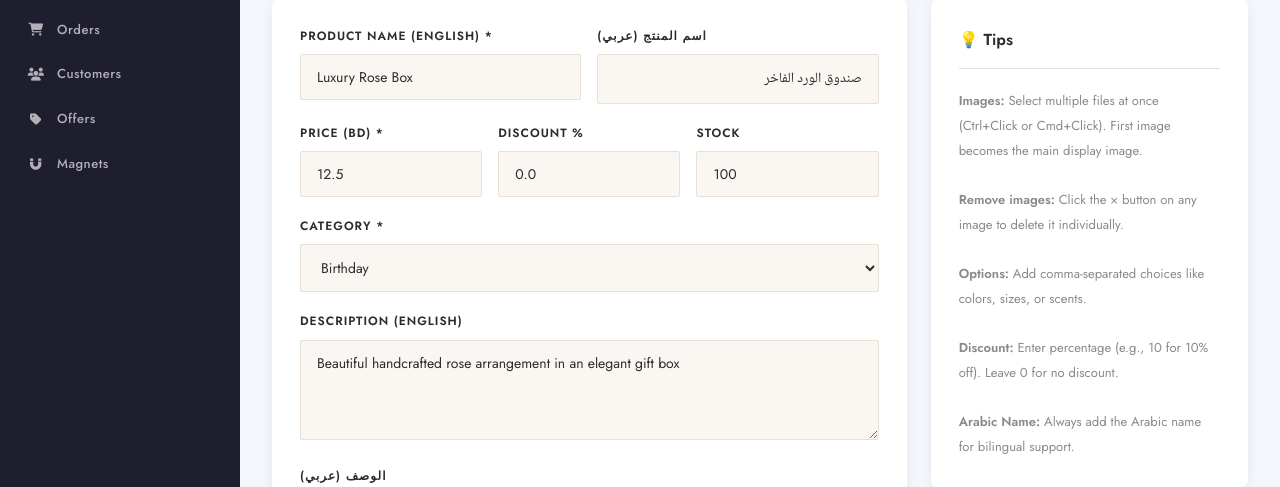
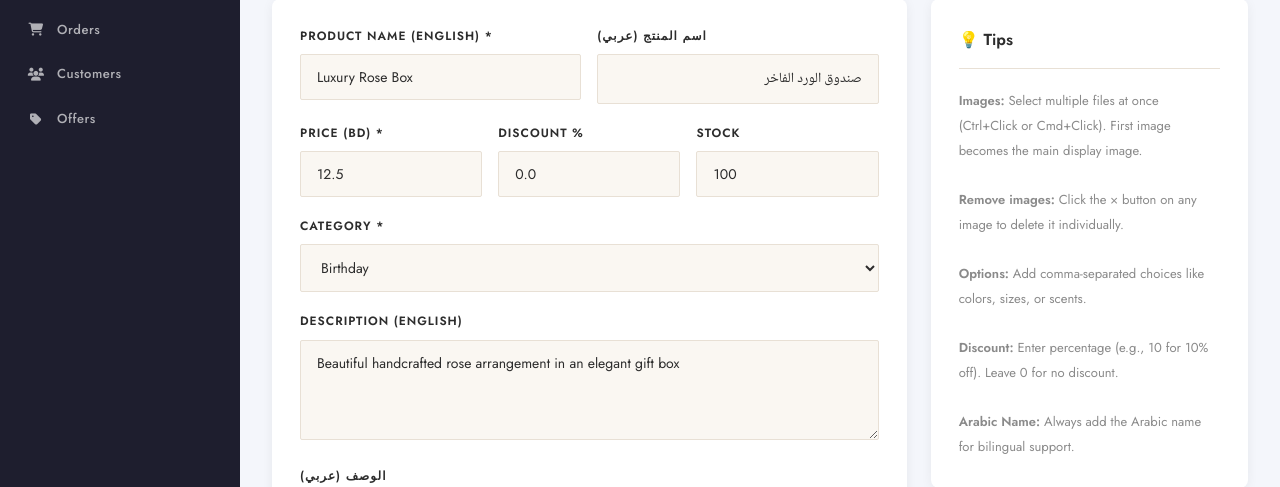
Before and after one commit to fatimax225/jujitsu-store, a Flask app: template templates/admin/product_form.html in a window 1280 px wide. Shown: the part 166-653 px from the top of the page. Run offline with Flask 3, Linux system fonts and the light colour scheme; the template is opened without the code that fills it: values that come from a table or form of the project are taken from there, others are empty.

Commit message:
Update base.html

```diff
--- a/templates/admin/base.html
+++ b/templates/admin/base.html
@@ -39,9 +39,6 @@
         <a href="{{ url_for('admin_offers') }}" class="{{ 'active' if 'offer' in request.endpoint }}">
             <i class="fas fa-tag"></i> Offers
         </a>
-        <a href="{{ url_for('admin_magnets') }}" class="{{ 'active' if 'magnet' in request.endpoint }}">
-            <i class="fas fa-magnet"></i> Magnets
-        </a>
     </div>
 
     <div class="admin-content">
```
